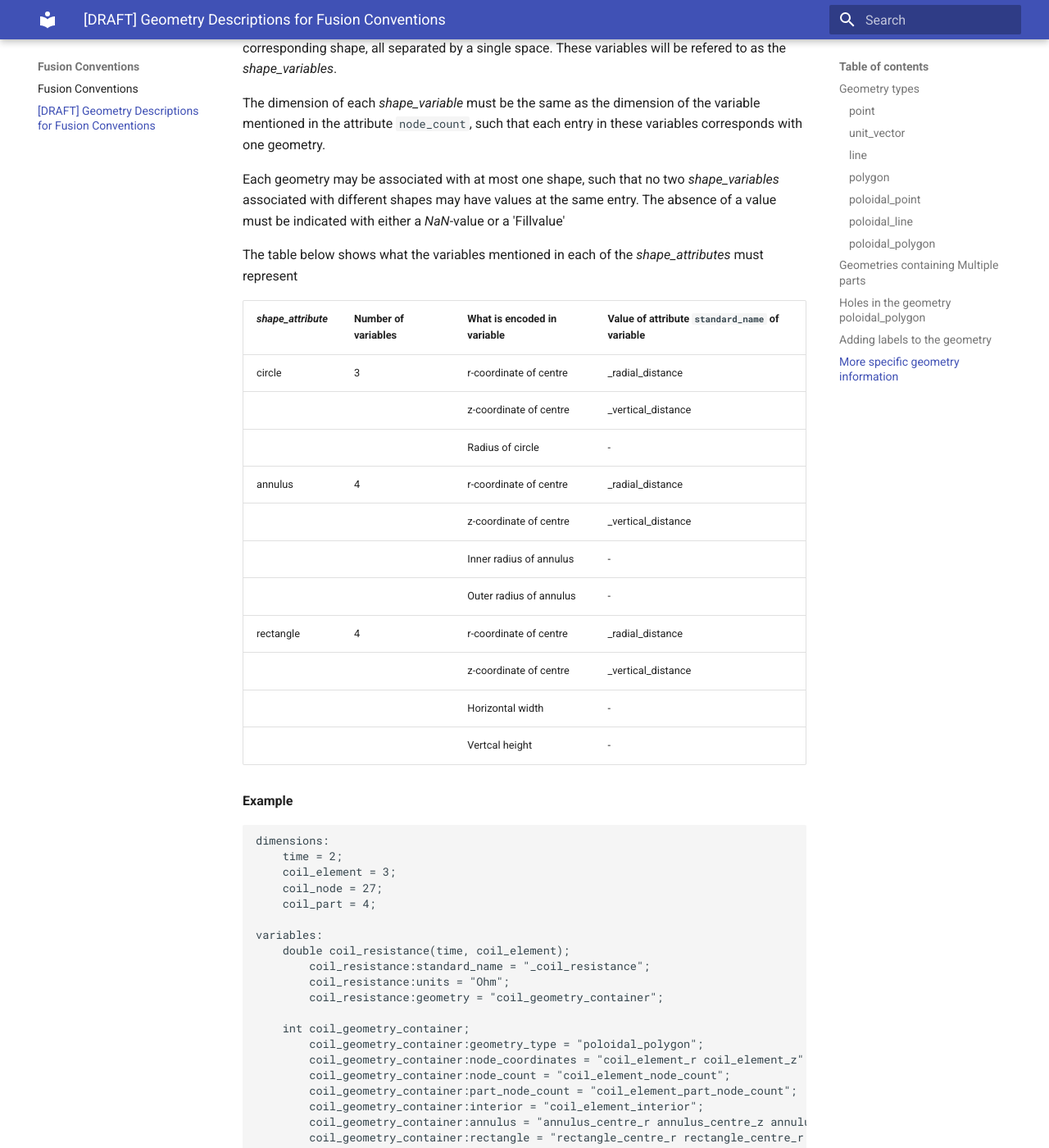
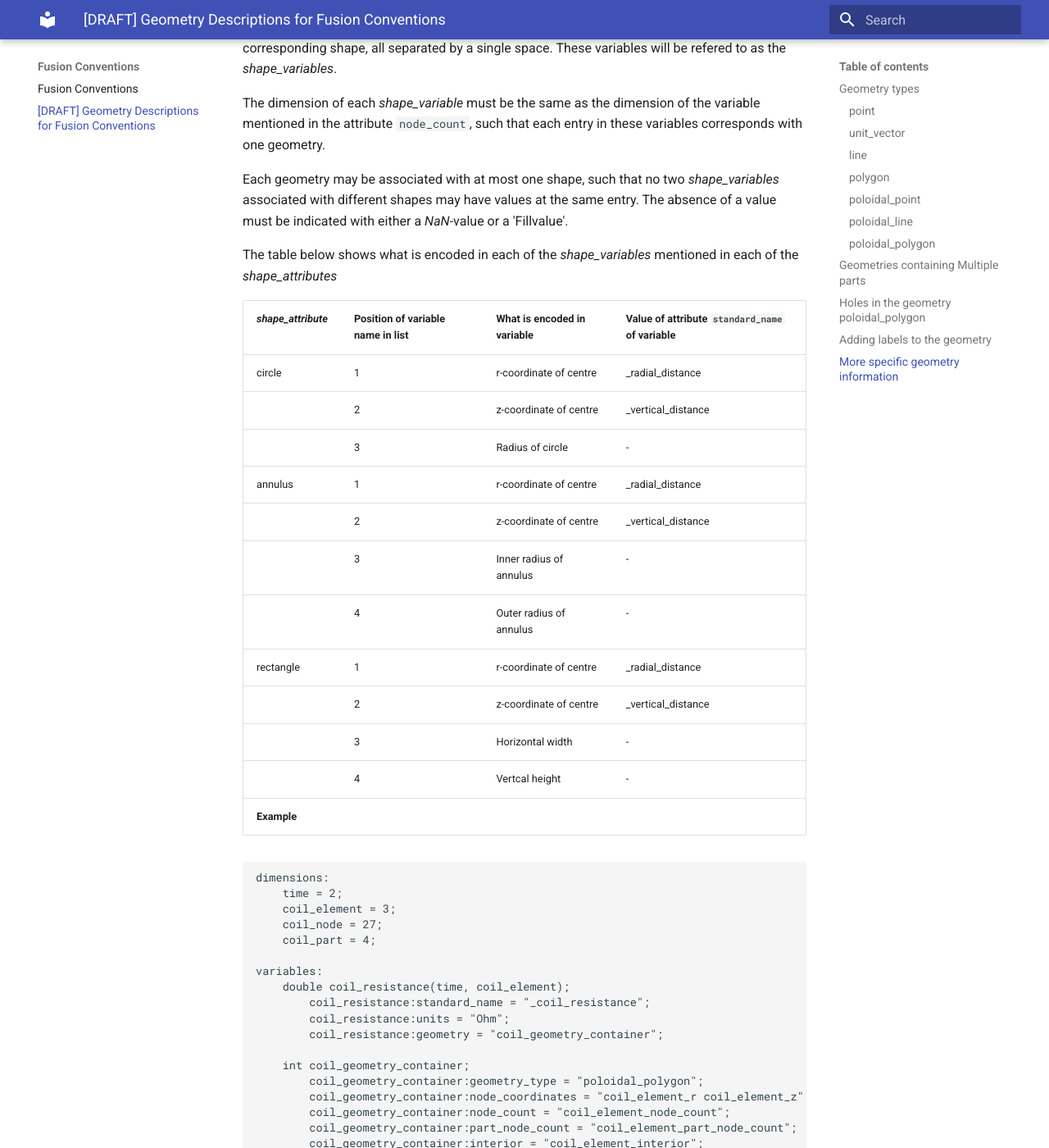
Before and after one commit to iterorganization/Fusion-Conventions, an MkDocs documentation site: the page built from docs/Geometry_Descriptions_for_Fusion_Conventions.md, in a window 1280 px wide and 1400 px high, scrolled down 11482 px. Shown: the whole window at 82% size. Built offline with MkDocs 1.6.1 and Material for MkDocs 9.7.7, drawn with Linux system fonts in a browser that asks for light colours; some of the changed text lies outside the part shown.

Commit message:
Adjusted the table for clearity

```diff
--- a/docs/Geometry_Descriptions_for_Fusion_Conventions.md
+++ b/docs/Geometry_Descriptions_for_Fusion_Conventions.md
@@ -557,25 +557,24 @@ variables corresponds with one geometry.
 Each geometry may be associated with at most one shape, such that no two
 _shape_variables_ associated with different shapes may have values at the same
 entry. The absence of a value must be indicated with either a _NaN_-value or a
-'Fillvalue'
+'Fillvalue'.
 
-The table below shows what the variables mentioned in each of the
-_shape_attributes_ must represent
+The table below shows what is encoded in each of the _shape_variables_ mentioned
+in each of the _shape_attributes_
 
-| _shape_attribute_ | Number of  variables | What is encoded in variable | Value of attribute  `standard_name` of  variable |
-|-------------------|----------------------|-----------------------------|--------------------------------------------------|
-| circle            | 3                    | r-coordinate of centre      | _radial_distance                                 |
-|                   |                      | z-coordinate of centre      | _vertical_distance                               |
-|                   |                      | Radius of circle            | -                                                |
-| annulus           | 4                    | r-coordinate of centre      | _radial_distance                                 |
-|                   |                      | z-coordinate of centre      | _vertical_distance                               |
-|                   |                      | Inner radius of annulus     | -                                                |
-|                   |                      | Outer radius of annulus     | -                                                |
-| rectangle         | 4                    | r-coordinate of centre      | _radial_distance                                 |
-|                   |                      | z-coordinate of centre      | _vertical_distance                               |
-|                   |                      | Horizontal width            | -                                                |
-|                   |                      | Vertcal height              | -                                                |
-
+| _shape_attribute_ | Position of variable name in list | What is encoded in variable | Value of attribute  `standard_name` of  variable |
+|-------------------|-----------------------------------|-----------------------------|--------------------------------------------------|
+| circle            | 1                                 | r-coordinate of centre      | _radial_distance                                 |
+|                   | 2                                 | z-coordinate of centre      | _vertical_distance                               |
+|                   | 3                                 | Radius of circle            | -                                                |
+| annulus           | 1                                 | r-coordinate of centre      | _radial_distance                                 |
+|                   | 2                                 | z-coordinate of centre      | _vertical_distance                               |
+|                   | 3                                 | Inner radius of annulus     | -                                                |
+|                   | 4                                 | Outer radius of annulus     | -                                                |
+| rectangle         | 1                                 | r-coordinate of centre      | _radial_distance                                 |
+|                   | 2                                 | z-coordinate of centre      | _vertical_distance                               |
+|                   | 3                                 | Horizontal width            | -                                                |
+|                   | 4                                 | Vertcal height              | -                                                |
 **Example**
 
     dimensions:
@@ -597,7 +596,7 @@ _shape_attributes_ must represent
             coil_geometry_container:part_node_count = "coil_element_part_node_count";
             coil_geometry_container:interior = "coil_element_interior";
             coil_geometry_container:annulus = "annulus_centre_r annulus_centre_z annulus_inner_radius annulus_outer_radius";
-            coil_geometry_container:rectangle = "rectangle_centre_r rectangle_centre_r rectangle_width rectangle_height";
+            coil_geometry_container:rectangle = "rectangle_centre_r rectangle_centre_z rectangle_width rectangle_height";
 
         int coil_element_node_count(coil_element);
 
```
